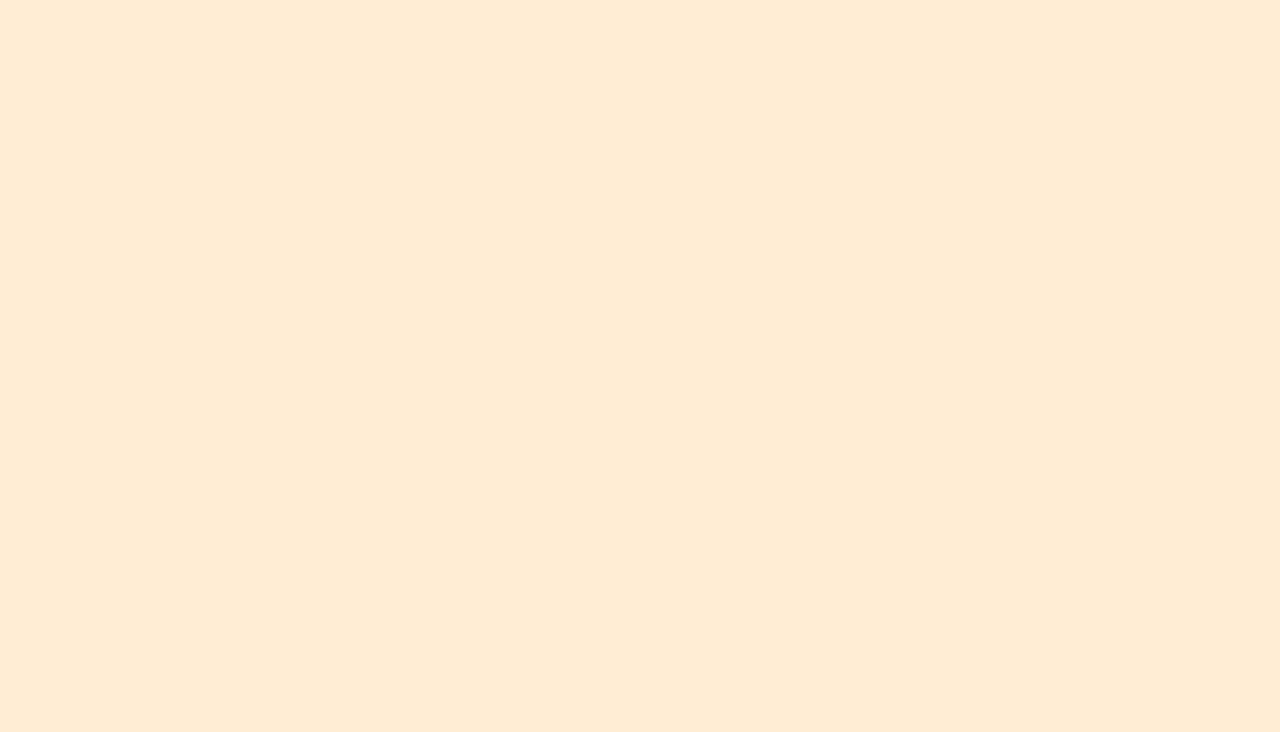
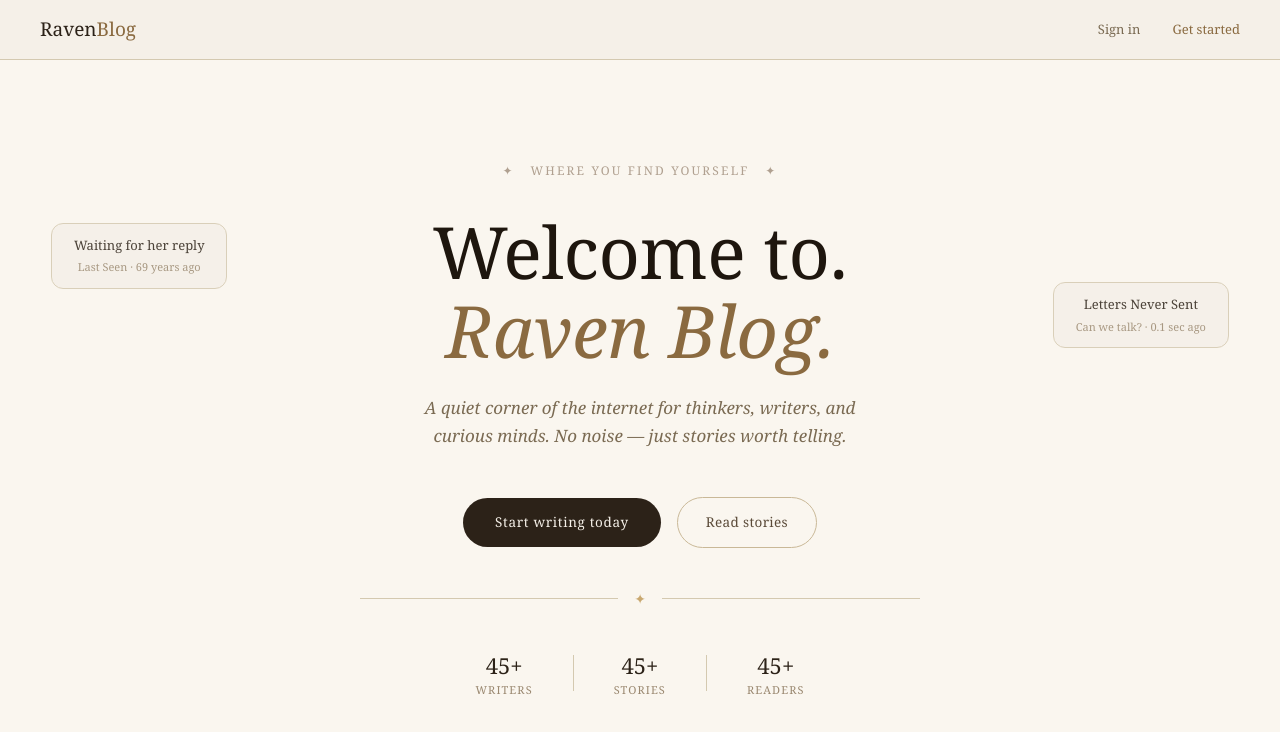
Before and after one commit to Kunal245/RavenBlog, a React (Vite) app in the folder frontend/: page / in a window 1280 px wide. Before the commit this address had no page. Shown: the top 732 px of the page. Built offline with nearby package versions, Linux system fonts and the light colour scheme.

Commit message:
done i think

```diff
--- a/frontend/src/App.tsx
+++ b/frontend/src/App.tsx
@@ -5,6 +5,7 @@ import { Signin } from "./pages/Signin"
 import { Blog } from "./pages/Blog"
 import { Blogs } from './pages/Blogs'
 import { Publish } from './pages/Publish'
+import { HomePage } from './pages/HomePage'
 
 function App() {
 
@@ -12,6 +13,7 @@ function App() {
     <>
       <BrowserRouter>
         <Routes>
+          <Route path='/' element={<HomePage/>} />
           <Route path='/signup' element={<Signup/>} />
           <Route path='/signin' element={<Signin/>} />
           <Route path='/blog/:id' element={<Blog/>} />
--- a/frontend/src/components/AppBar.tsx
+++ b/frontend/src/components/AppBar.tsx
@@ -1,4 +1,4 @@
-import { Link } from "react-router-dom";
+import { Link, useNavigate } from "react-router-dom";
 import { Avatar } from "./BlogCard";
 
 interface AppBarProps {
@@ -7,9 +7,15 @@ interface AppBarProps {
 }
 
 export const AppBar = ({ username, rightSlot }: AppBarProps) => {
-  const handleLogout = () => {
-    // clear token / session here
-  };
+  const navigate = useNavigate();
+  async function sendRequest() {
+      try{
+        localStorage.removeItem("token")
+        navigate("/signup")
+      } catch(e){
+        alert("Error while logging out")
+      }
+    }
 
   return (
     <div className="bg-[#f5f0e8] border-b border-[#d4c9b0] px-8 h-[60px] flex items-center justify-between w-full">
@@ -26,14 +32,11 @@ export const AppBar = ({ username, rightSlot }: AppBarProps) => {
           Home
         </Link>
         <button
-          onClick={handleLogout}
+          onClick={sendRequest}
           className="font-serif text-[13px] text-[#7a6a52] hover:text-[#2c2218] transition-colors bg-transparent border-none cursor-pointer tracking-wide"
         >
           Logout
         </button>
-        <Link to="/profile" className="font-serif text-[13px] text-[#7a6a52] hover:text-[#2c2218] transition-colors no-underline tracking-wide">
-          Profile
-        </Link>
 
         {rightSlot ?? (
           <Link
--- a/frontend/src/index.css
+++ b/frontend/src/index.css
@@ -5,3 +5,24 @@
 
 @plugin "flowbite/plugin";
 @source "../node_modules/flowbite";
+
+@theme {
+  --animate-fade-down: fadeDown 0.6s both;
+  --animate-fade-up: fadeUp 0.8s both;
+  --animate-float-in: floatIn 1s both;
+
+  @keyframes fadeDown {
+    from { opacity: 0; transform: translateY(-12px); }
+    to   { opacity: 1; transform: translateY(0); }
+  }
+
+  @keyframes fadeUp {
+    from { opacity: 0; transform: translateY(16px); }
+    to   { opacity: 1; transform: translateY(0); }
+  }
+
+  @keyframes floatIn {
+    from { opacity: 0; transform: translateY(20px); }
+    to   { opacity: 0.85; transform: translateY(0); }
+  }
+}
--- a/frontend/src/pages/Blog.tsx
+++ b/frontend/src/pages/Blog.tsx
@@ -22,7 +22,7 @@ export const Blog = () => {
     }
     if (!blog) return <div>Blog not found</div>;
 
-    return <div className="bg-taupe-600">
+    return <div className="bg-taupe-600" animate-fade-down>
             <BlogPage blog={blog}></BlogPage>
         </div>
 }
--- a/frontend/src/pages/Blogs.tsx
+++ b/frontend/src/pages/Blogs.tsx
@@ -18,7 +18,7 @@ export const Blogs = () => {
         </div>
     }
 
-    return <div className="bg-taupe-600">
+    return <div className="bg-taupe-600" animate-fade-down>
         <div>
             <AppBar username="Kunal"></AppBar>
         </div>
--- /dev/null
+++ b/frontend/src/pages/HomePage.tsx
@@ -0,0 +1,89 @@
+import { useNavigate } from "react-router-dom";
+
+export const HomePage = () => {
+  const navigate = useNavigate();
+
+  return (
+    <div className="min-h-screen bg-[#faf6ef] flex flex-col overflow-hidden">
+
+      {/* Nav */}
+      <nav className="bg-[#f5f0e8] border-b border-[#d4c9b0] px-10 h-[60px] flex items-center justify-between animate-fade-down">
+        <span className="font-serif text-[19px] font-medium text-[#2c2218]">
+          Raven<span className="text-[#8a6a40]">Blog</span>
+        </span>
+        <div className="flex items-center gap-8">
+          <button onClick={() => navigate("/signin")} className="font-serif text-[13px] text-[#7a6a52] hover:text-[#2c2218] transition-colors bg-transparent border-none cursor-pointer">
+            Sign in
+          </button>
+          <button onClick={() => navigate("/signup")} className="font-serif text-[13px] text-[#8a6a40] hover:text-[#2c2218] transition-colors bg-transparent border-none cursor-pointer">
+            Get started
+          </button>
+        </div>
+      </nav>
+
+      {/* Hero */}
+      <main className="flex-1 flex flex-col items-center justify-center text-center px-8 py-16 relative">
+
+        {/* Floating cards */}
+        <div className="absolute inset-0 pointer-events-none overflow-hidden">
+          <div className="absolute left-[4%] top-[22%] bg-[#f5f0e8] border border-[#d4c9b0] rounded-xl p-3 w-44 animate-float-in">
+            <p className="font-serif text-[13px] font-medium text-[#2c2218] mb-1">Waiting for her reply</p>
+            <p className="font-serif text-[11px] text-[#9a8870]">Last Seen · 69 years ago</p>
+          </div>
+          <div className="absolute right-[4%] top-[30%] bg-[#f5f0e8] border border-[#d4c9b0] rounded-xl p-3 w-44 animate-float-in">
+            <p className="font-serif text-[13px] font-medium text-[#2c2218] mb-1">Letters Never Sent</p>
+            <p className="font-serif text-[11px] text-[#9a8870]">Can we talk? · 0.1 sec ago</p>
+          </div>
+        </div>
+
+        <p className="font-serif text-[12px] tracking-[0.18em] uppercase text-[#b0a090] mb-8 animate-fade-up">
+          ✦ &nbsp; Where you find yourself &nbsp; ✦
+        </p>
+
+        <h1 className="font-serif text-[clamp(42px,7vw,72px)] font-medium text-[#1e160e] leading-[1.1] tracking-tight mb-6 animate-fade-up">
+          Welcome to.<br />
+          <em className="italic text-[#8a6a40]">Raven Blog.</em><br />
+        </h1>
+
+        <p className="font-serif text-[17px] italic text-[#7a6a52] leading-relaxed max-w-[480px] mb-12 animate-fade-up">
+          A quiet corner of the internet for thinkers, writers, and curious minds. No noise — just stories worth telling.
+        </p>
+
+        <div className="flex items-center gap-4 animate-fade-up">
+          <button
+            onClick={() => navigate("/signup")}
+            className="font-serif text-[13.5px] text-[#f5f0e8] bg-[#2c2218] hover:bg-[#4a3a28] hover:-translate-y-px active:translate-y-0 transition-all rounded-full px-8 py-3.5 tracking-wider"
+          >
+            Start writing today
+          </button>
+          <button
+            onClick={() => navigate("/signup")}
+            className="font-serif text-[13.5px] text-[#5a4a38] bg-transparent border border-[#c9b897] hover:border-[#8a6a40] hover:text-[#2c2218] hover:-translate-y-px transition-all rounded-full px-7 py-3.5 tracking-wide"
+          >
+            Read stories
+          </button>
+        </div>
+
+        {/* Divider */}
+        <div className="flex items-center gap-4 my-10 w-full max-w-[560px] animate-fade-up">
+          <div className="flex-1 h-px bg-[#d4c9b0]" />
+          <span className="font-serif text-[14px] text-[#c9a870]">✦</span>
+          <div className="flex-1 h-px bg-[#d4c9b0]" />
+        </div>
+
+        {/* Stats */}
+        <div className="flex items-center gap-10 animate-fade-up">
+          {[["45+", "Writers"], ["45+", "Stories"], ["45+", "Readers"]].map(([val, label], i) => (
+            <>
+              {i > 0 && <div key={`sep-${i}`} className="w-px h-9 bg-[#d4c9b0]" />}
+              <div key={val} className="text-center">
+                <p className="font-serif text-[22px] font-medium text-[#2c2218]">{val}</p>
+                <p className="font-serif text-[11px] tracking-[0.1em] uppercase text-[#9a8870]">{label}</p>
+              </div>
+            </>
+          ))}
+        </div>
+      </main>
+    </div>
+  );
+};
--- a/frontend/src/pages/Publish.tsx
+++ b/frontend/src/pages/Publish.tsx
@@ -14,7 +14,7 @@ export const Publish = () => {
   const canPublish = title.trim().length > 0 && content.trim().length > 0;
 
   return (
-    <div className="min-h-screen bg-[#faf6ef]">
+    <div className="min-h-screen bg-[#faf6ef] animate-fade-down">
       <AppBar
         username="Kunal"
         rightSlot={
--- a/frontend/src/pages/Signin.tsx
+++ b/frontend/src/pages/Signin.tsx
@@ -18,7 +18,7 @@ import { Quote } from "../components/Quote"
 //dynamic
 export const Signin = () => {
   return (
-    <div className="h-screen w-screen grid grid-cols-1 lg:grid-cols-[35%_65%]">
+    <div className="h-screen w-screen grid grid-cols-1 lg:grid-cols-[35%_65%] animate-fade-down">
 
       <div className="hidden lg:flex items-center justify-center bg-orange-100">
         <Quote />
--- a/frontend/src/pages/Signup.tsx
+++ b/frontend/src/pages/Signup.tsx
@@ -3,7 +3,7 @@ import { Quote } from "../components/Quote"
 
 export const Signup = () => {
   return (
-    <div className="h-screen w-screen grid grid-cols-1 lg:grid-cols-[35%_65%]">
+    <div className="h-screen w-screen grid grid-cols-1 lg:grid-cols-[35%_65%] animate-fade-down">
 
       <div className="hidden lg:flex items-center justify-center bg-orange-100">
         <Quote />
```
